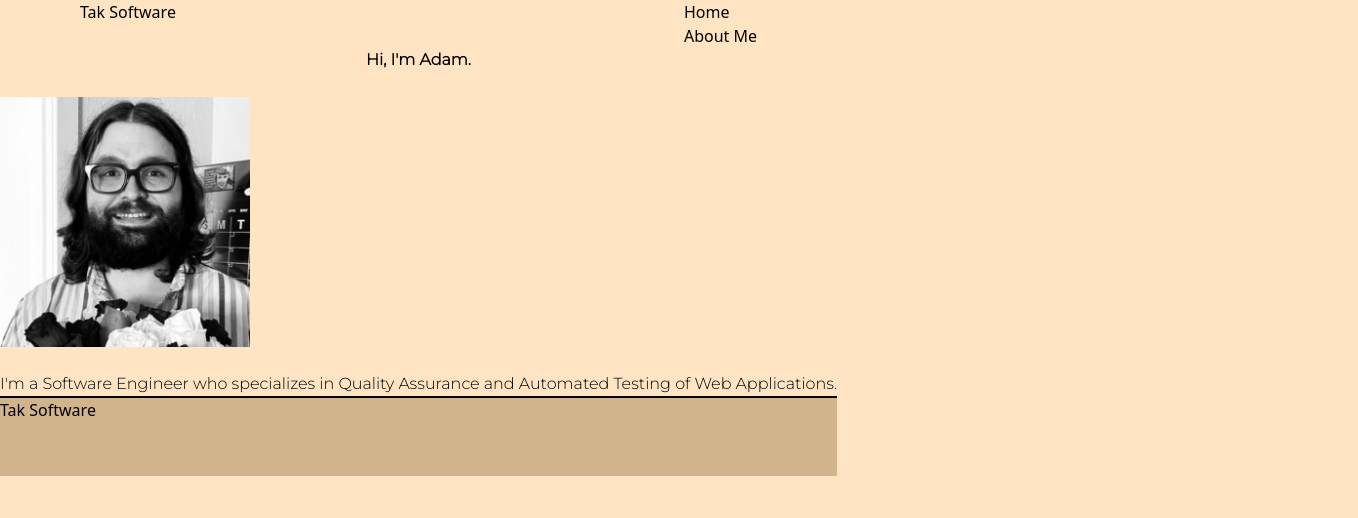
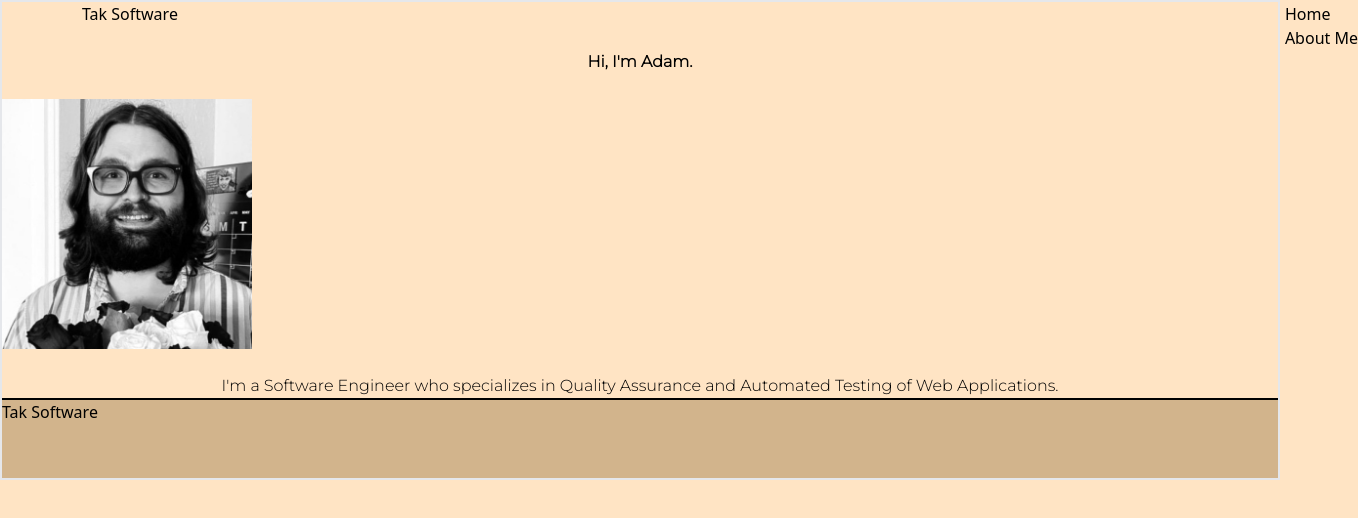
Before and after one commit to AdamDTak2112/AdamDTak2112.github.io, a Next.js app: page / in a window 1280 px wide. Shown: the top 518 px of the page, 1358 px wide, since content can reach past the window. Built offline with nearby package versions, Linux system fonts and the light colour scheme.

Commit message:
clarify src path for tailwind

```diff
--- a/tailwind.config.js
+++ b/tailwind.config.js
@@ -1,8 +1,7 @@
 /** @type {import('tailwindcss').Config} */
 module.exports = {
   content: [
-    "./app/**/*.{js,ts,jsx,tsx,mdx}",
-    './components/**/*.{html,js}',
+    "./src/**/*.{js,ts,jsx,tsx,mdx}",
   ],
   theme: {
     extend: {},
```
